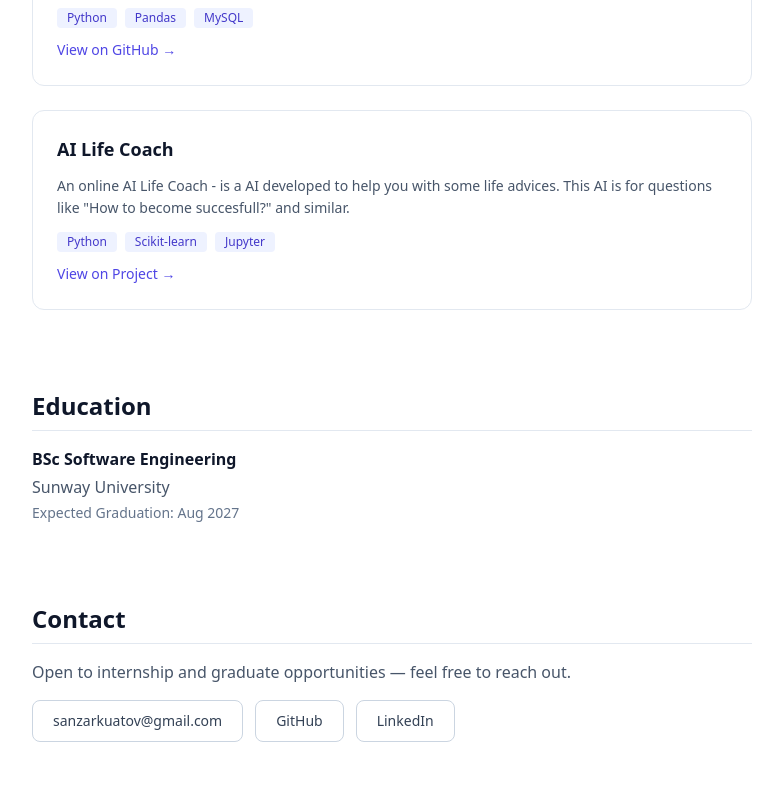
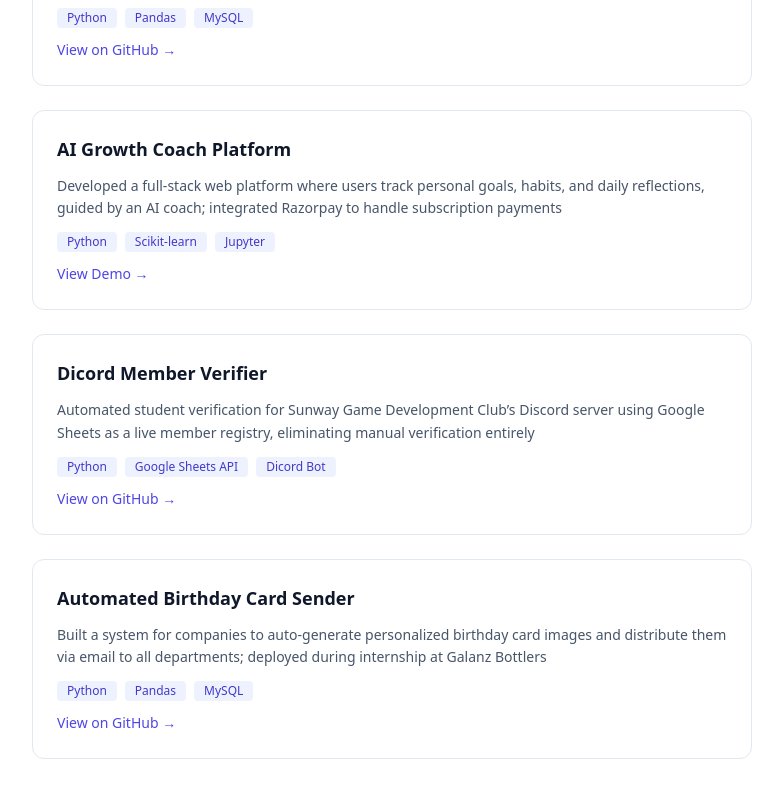
Before and after one commit to sanzhar-kuatov/portfolio, a Next.js app: page / in a window 1280 px wide. Shown: the part 1000-1800 px from the top of the page, without its empty margins (248-1031 px from the left). Built offline with nearby package versions, Linux system fonts and the light colour scheme.

Commit message:
Revise project details in page.jsx
Updated project descriptions and titles for clarity and detail.

```diff
--- a/app/page.jsx
+++ b/app/page.jsx
@@ -88,8 +88,7 @@ export default function Portfolio() {
 
             {/* EDIT: One sentence describing the project and what you learned */}
             <p className="text-slate-600 text-sm leading-relaxed">
-             Helps you to manage your expenses. Simply type "10 rm on rice", AI will categorise
-             the expense and add it into the database. Also, it will generate the report for you.
+             Built a Telegram bot that uses Claude AI to automatically record and categorize user expenses (food, utilities, etc.) and generate detailed spending reports for any custom date range
             </p>
 
             {/* EDIT: Technologies used in this project */}
@@ -110,12 +109,11 @@ export default function Portfolio() {
           <div className="border border-slate-200 rounded-xl p-6 space-y-3">
 
             {/* EDIT: Project name */}
-            <h3 className="text-lg font-semibold text-slate-900">AI Life Coach</h3>
+            <h3 className="text-lg font-semibold text-slate-900">AI Growth Coach Platform</h3>
 
             {/* EDIT: One sentence describing the project and what you learned */}
             <p className="text-slate-600 text-sm leading-relaxed">
-              An online AI Life Coach - is a AI developed to help you with some life advices.
-              This AI is for questions like "How to become succesfull?" and similar.
+              Developed a full-stack web platform where users track personal goals, habits, and daily reflections, guided by an AI coach; integrated Razorpay to handle subscription payments
             </p>
 
             {/* EDIT: Technologies used in this project */}
@@ -128,7 +126,57 @@ export default function Portfolio() {
             {/* EDIT: Your GitHub link for this project */}
             <a href="https://askdcode.com/lifetune/login"
                className="inline-block text-sm text-indigo-600 hover:text-indigo-800 font-medium transition-colors">
-              View on Project →
+              View Demo →
+            </a>
+          </div>
+
+          {/* ── PROJECT 3 ── Copy this block to add more projects */}
+          <div className="border border-slate-200 rounded-xl p-6 space-y-3">
+
+            {/* EDIT: Project name */}
+            <h3 className="text-lg font-semibold text-slate-900">Dicord Member Verifier</h3>
+
+            {/* EDIT: One sentence describing the project and what you learned */}
+            <p className="text-slate-600 text-sm leading-relaxed">
+             Automated student verification for Sunway Game Development Club’s Discord server using Google Sheets as a live member registry, eliminating manual verification entirely
+            </p>
+
+            {/* EDIT: Technologies used in this project */}
+            <div className="flex flex-wrap gap-2">
+              <span className="bg-indigo-50 text-indigo-700 px-2.5 py-0.5 rounded text-xs font-medium">Python</span>
+              <span className="bg-indigo-50 text-indigo-700 px-2.5 py-0.5 rounded text-xs font-medium">Google Sheets API</span>
+              <span className="bg-indigo-50 text-indigo-700 px-2.5 py-0.5 rounded text-xs font-medium">Dicord Bot</span>
+            </div>
+
+            {/* EDIT: Your GitHub link for this project */}
+            <a href="https://github.com/sanzhar-kuatov/Registrating-SGDC-Members"
+               className="inline-block text-sm text-indigo-600 hover:text-indigo-800 font-medium transition-colors">
+              View on GitHub →
+            </a>
+          </div>
+
+          {/* ── PROJECT 4 ── Copy this block to add more projects */}
+          <div className="border border-slate-200 rounded-xl p-6 space-y-3">
+
+            {/* EDIT: Project name */}
+            <h3 className="text-lg font-semibold text-slate-900">Automated Birthday Card Sender</h3>
+
+            {/* EDIT: One sentence describing the project and what you learned */}
+            <p className="text-slate-600 text-sm leading-relaxed">
+             Built a system for companies to auto-generate personalized birthday card images and distribute them via email to all departments; deployed during internship at Galanz Bottlers
+            </p>
+
+            {/* EDIT: Technologies used in this project */}
+            <div className="flex flex-wrap gap-2">
+              <span className="bg-indigo-50 text-indigo-700 px-2.5 py-0.5 rounded text-xs font-medium">Python</span>
+              <span className="bg-indigo-50 text-indigo-700 px-2.5 py-0.5 rounded text-xs font-medium">Pandas</span>
+              <span className="bg-indigo-50 text-indigo-700 px-2.5 py-0.5 rounded text-xs font-medium">MySQL</span>
+            </div>
+
+            {/* EDIT: Your GitHub link for this project */}
+            <a href="https://github.com/sanzhar-kuatov/happy_birthday_sender"
+               className="inline-block text-sm text-indigo-600 hover:text-indigo-800 font-medium transition-colors">
+              View on GitHub →
             </a>
           </div>
 
```
